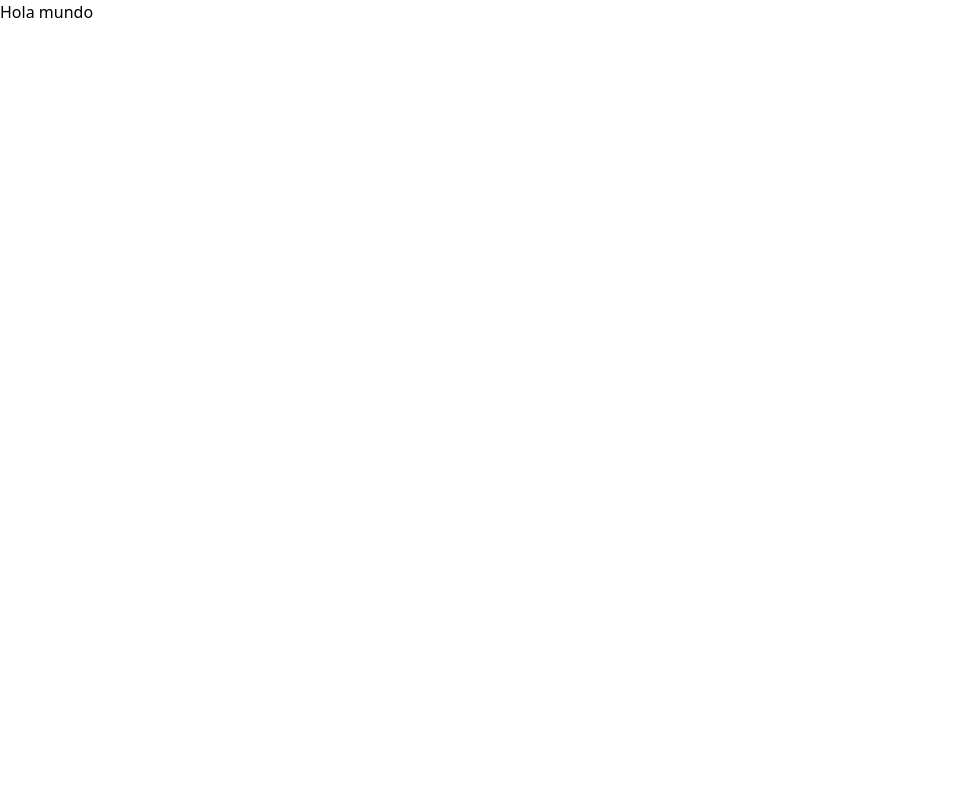
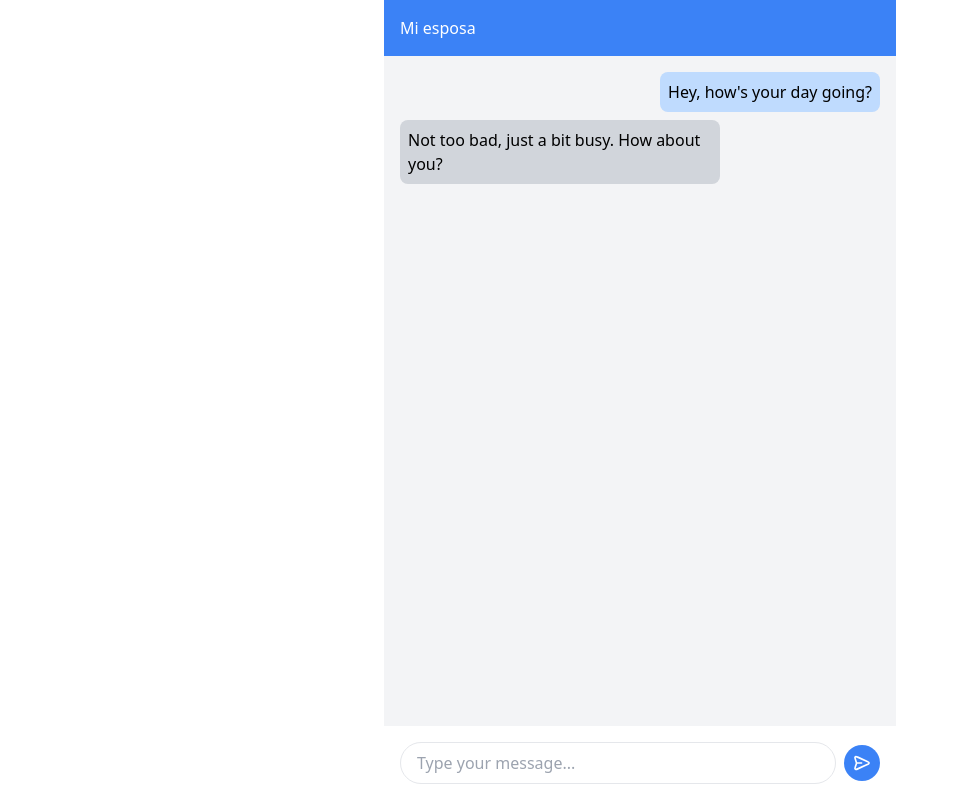
Before and after one commit to Curso-Vue-2024/indecision-app, a Vue app: page / in a window 1280 px wide. Shown: the whole page, without its empty margins (0-958 px from the left). Built offline with nearby package versions, Linux system fonts and the light colour scheme.

Commit message:
Create chat and separate components

```diff
--- a/src/App.vue
+++ b/src/App.vue
@@ -1,7 +1,7 @@
 <template>
-
-  <h1>Hola mundo</h1>
-
+  <IndecisionView />
 </template>
 
-<script lang="ts" setup></script>
+<script lang="ts" setup>
+import IndecisionView from '@/views/IndecisionView.vue';
+</script>
--- /dev/null
+++ b/src/components/chat/ChatMessages.vue
@@ -0,0 +1,18 @@
+<template>
+  <div class="flex-1 overflow-y-auto p-4">
+    <div class="flex flex-col space-y-2">
+      <!-- Messages go here -->
+      <!-- Example Message -->
+      <div class="flex justify-end">
+        <div class="bg-blue-200 text-black p-2 rounded-lg max-w-xs">Hey, how's your day going?</div>
+      </div>
+
+      <!-- Example Received Message -->
+      <div class="flex">
+        <div class="bg-gray-300 text-black p-2 rounded-lg max-w-xs">
+          Not too bad, just a bit busy. How about you?
+        </div>
+      </div>
+    </div>
+  </div>
+</template>
--- /dev/null
+++ b/src/components/chat/MessageBox.vue
@@ -0,0 +1,33 @@
+<template>
+  <div class="bg-white p-4 flex items-center">
+    <input
+      type="text"
+      placeholder="Type your message..."
+      class="flex-1 border rounded-full px-4 py-2 focus:outline-none"
+    />
+    <button
+      class="bg-blue-500 text-white rounded-full p-2 ml-2 hover:bg-blue-600 focus:outline-none"
+    >
+      <svg
+        width="20px"
+        height="20px"
+        viewBox="0 0 24 24"
+        fill="none"
+        xmlns="http://www.w3.org/2000/svg"
+        stroke="#ffffff"
+      >
+        <g id="SVGRepo_bgCarrier" stroke-width="0"></g>
+        <g id="SVGRepo_tracerCarrier" stroke-linecap="round" stroke-linejoin="round"></g>
+        <g id="SVGRepo_iconCarrier">
+          <path
+            d="M11.5003 12H5.41872M5.24634 12.7972L4.24158 15.7986C3.69128 17.4424 3.41613 18.2643 3.61359 18.7704C3.78506 19.21 4.15335 19.5432 4.6078 19.6701C5.13111 19.8161 5.92151 19.4604 7.50231 18.7491L17.6367 14.1886C19.1797 13.4942 19.9512 13.1471 20.1896 12.6648C20.3968 12.2458 20.3968 11.7541 20.1896 11.3351C19.9512 10.8529 19.1797 10.5057 17.6367 9.81135L7.48483 5.24303C5.90879 4.53382 5.12078 4.17921 4.59799 4.32468C4.14397 4.45101 3.77572 4.78336 3.60365 5.22209C3.40551 5.72728 3.67772 6.54741 4.22215 8.18767L5.24829 11.2793C5.34179 11.561 5.38855 11.7019 5.407 11.8459C5.42338 11.9738 5.42321 12.1032 5.40651 12.231C5.38768 12.375 5.34057 12.5157 5.24634 12.7972Z"
+            stroke="#ffffff"
+            stroke-width="2"
+            stroke-linecap="round"
+            stroke-linejoin="round"
+          ></path>
+        </g>
+      </svg>
+    </button>
+  </div>
+</template>
--- /dev/null
+++ b/src/views/IndecisionView.vue
@@ -0,0 +1,17 @@
+<!-- Fuente: https://tailwindcomponents.com/component/chat-layout -->
+<template>
+  <div class="bg-gray-100 h-screen flex flex-col max-w-lg mx-auto">
+    <div class="bg-blue-500 p-4 text-white flex justify-between items-center">
+      <span>Mi esposa</span>
+    </div>
+
+    <ChatMessages />
+
+    <MessageBox />
+  </div>
+</template>
+
+<script lang="ts" setup>
+import ChatMessages from '@/components/chat/ChatMessages.vue';
+import MessageBox from '@/components/chat/MessageBox.vue';
+</script>
```
